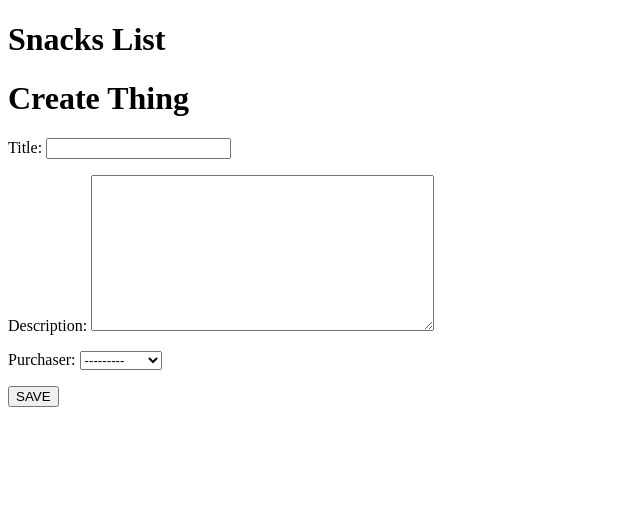
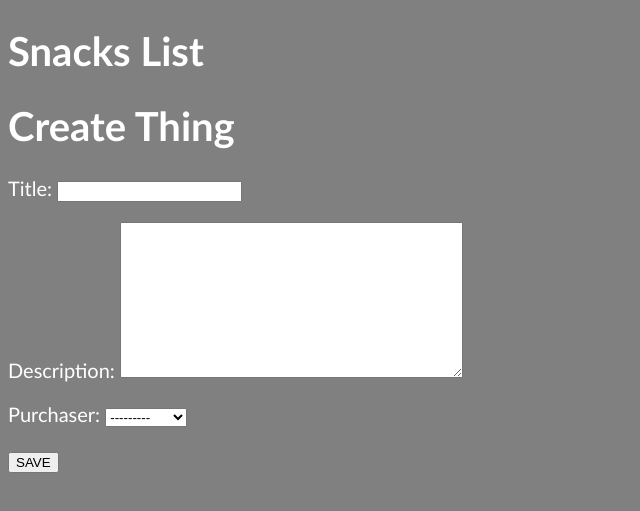
Before and after one commit to Mahmoud-Dinah/snacks_crud_project, a Django app: page /create/ in a window 1280 px wide. Shown: the top 511 px of the page, without its empty margins (0-640 px from the left). Run offline with Django 3.2, Linux system fonts and the light colour scheme; data comes from the database, SQL or seed files in the repository.

Commit message:
edit css

```diff
--- a/static/base.css
+++ b/static/base.css
@@ -1,5 +1,7 @@
 body {
-    background-color: white;
-    font-family: fantasy;
-    font-size: large;
+    background-color: gray;
+    font-family: 'Gill Sans', 'Gill Sans MT', Calibri, 'Trebuchet MS', sans-serif;
+    font-size: medium;
+    color: white;
+    font-size: 20px;
 }
--- a/templates/base.html
+++ b/templates/base.html
@@ -5,7 +5,7 @@
     <meta charset="UTF-8">
     <meta http-equiv="X-UA-Compatible" content="IE=edge">
     <meta name="viewport" content="width=device-width, initial-scale=1.0">
-    <!-- <link rel="stylesheet" href="style.css"> -->
+    <link rel="stylesheet" href="{% static 'base.css' %}" type="text/css">
     <title>Snacks Wiki</title>
 </head>
 <body>
```
